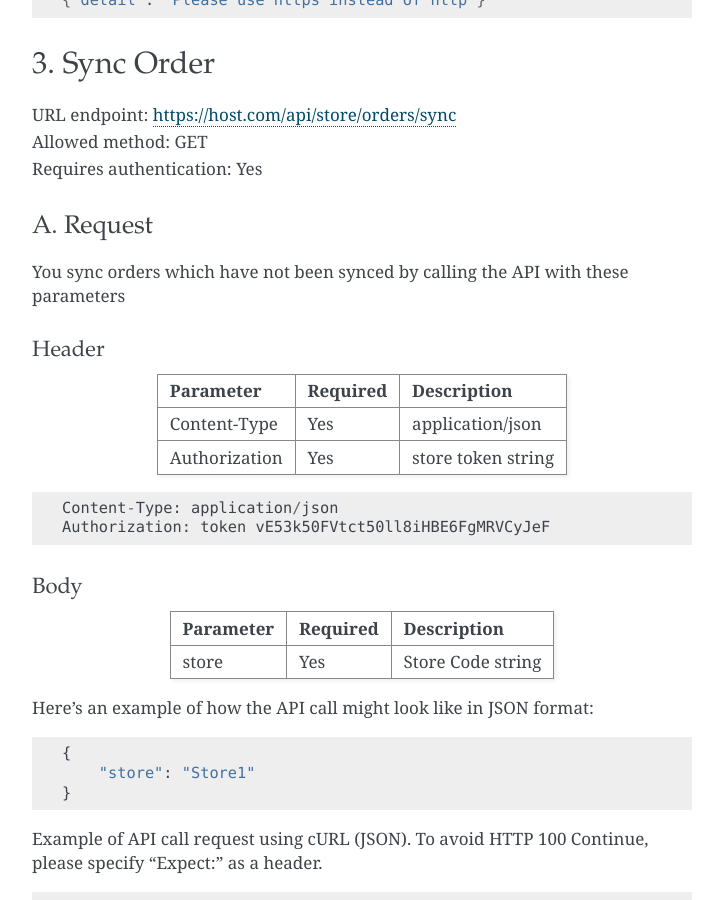
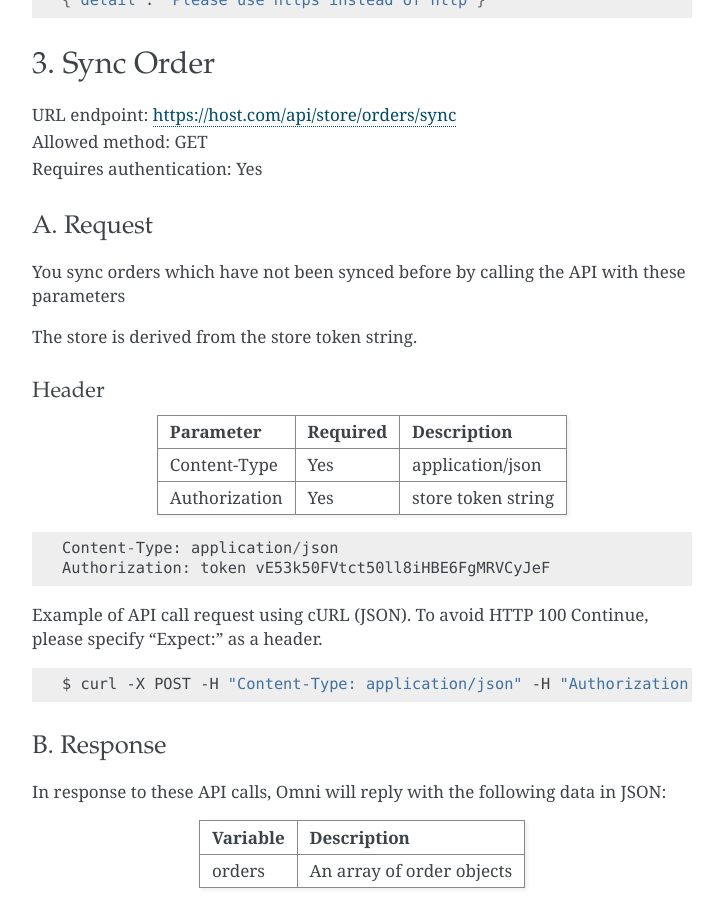
Before and after one commit to ui/stamps-api-docs, a Sphinx documentation site: the page built from source/sync_order.rst, in a window 1280 px wide and 900 px high, scrolled down 6383 px. Shown: the whole window, without its empty margins (388-1111 px from the left). Built offline with Sphinx 7.4.7, drawn with Linux system fonts in a browser that asks for light colours; some of the changed text lies outside the part shown.

Commit message:
Update sync_order.rst

```diff
--- a/source/sync_order.rst
+++ b/source/sync_order.rst
@@ -342,7 +342,9 @@ If HTTP is used instead of HTTPS:
 A. Request
 ----------
 
-You sync orders which have not been synced by calling the API with these parameters
+You sync orders which have not been synced before by calling the API with these parameters
+
+The store is derived from the store token string.
 
 Header
 ______
@@ -359,29 +361,11 @@ Authorization       Yes         store token string
     Content-Type: application/json
     Authorization: token vE53k50FVtct50ll8iHBE6FgMRVCyJeF
 
-Body
-____
-
-=================== =========== =======================
-Parameter           Required    Description
-=================== =========== =======================
-store               Yes         Store Code string
-=================== =========== =======================
-
-Here's an example of how the API call might look like in JSON format:
-
-.. code-block::
-
-    {
-        "store": "Store1"
-    }
-
-
 Example of API call request using cURL (JSON). To avoid HTTP 100 Continue, please specify "Expect:" as a header.
 
 .. code-block:: bash
 
-    $ curl -X POST -H "Content-Type: application/json" -H "Authorization: token vE53k50FVtct50ll8iHBE6FgMRVCyJeF" -H "Expect:" https://host.com/api/store/orders/sync -i -d '{ "store": "Store1" }'
+    $ curl -X POST -H "Content-Type: application/json" -H "Authorization: token vE53k50FVtct50ll8iHBE6FgMRVCyJeF" -H "Expect:" https://host.com/api/store/orders/sync
 
 
 B. Response
@@ -427,10 +411,6 @@ If call to order status API is successful (JSON):
         ]
     }
 
-When some fields don't validate:
-
-**NOTE**: Even if the store field within the request body contains an "invalid" value, it would still return an empty array :code:`{ "orders" : [] }`
-
 If missing or wrong authentication token:
 
 .. code-block:: bash
```
